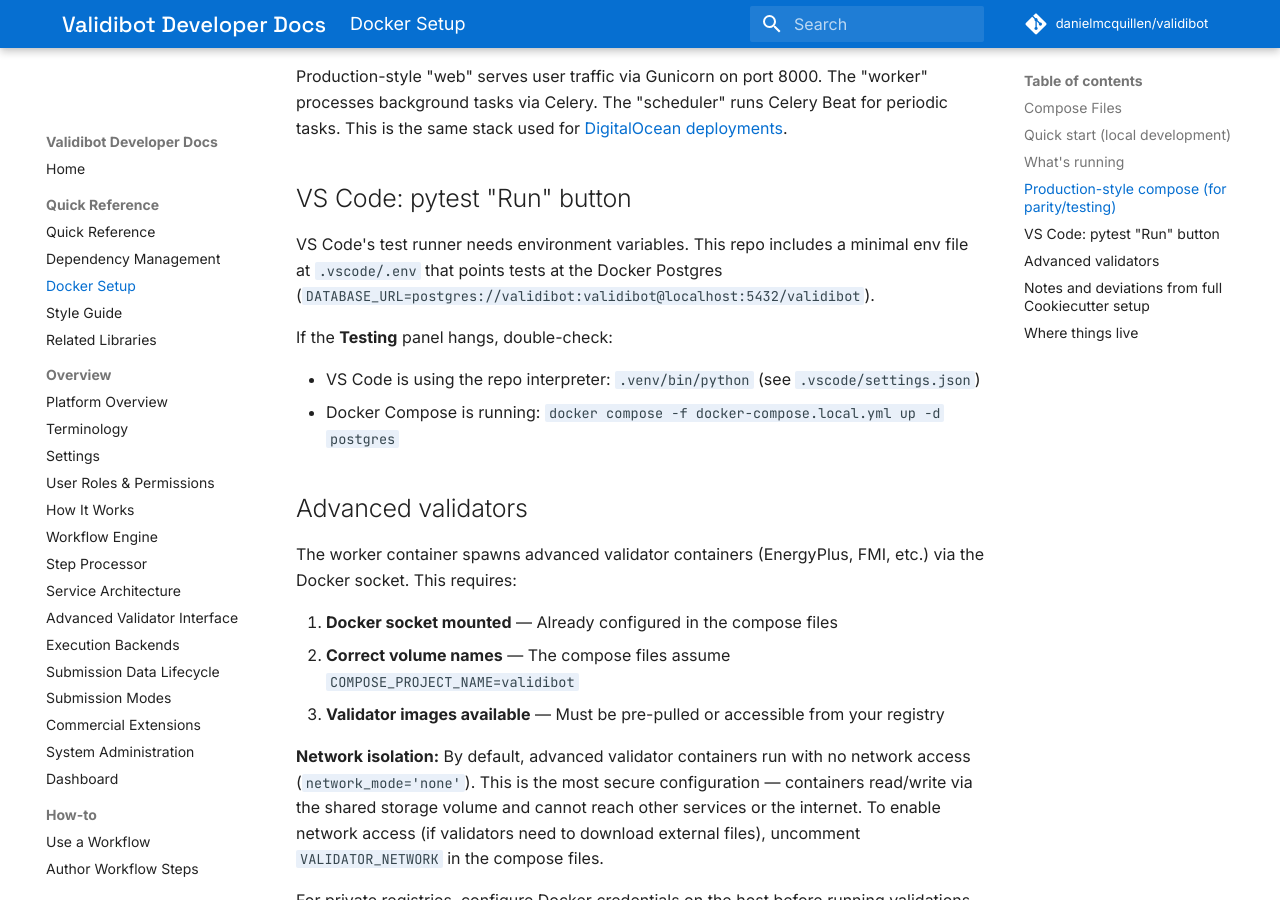
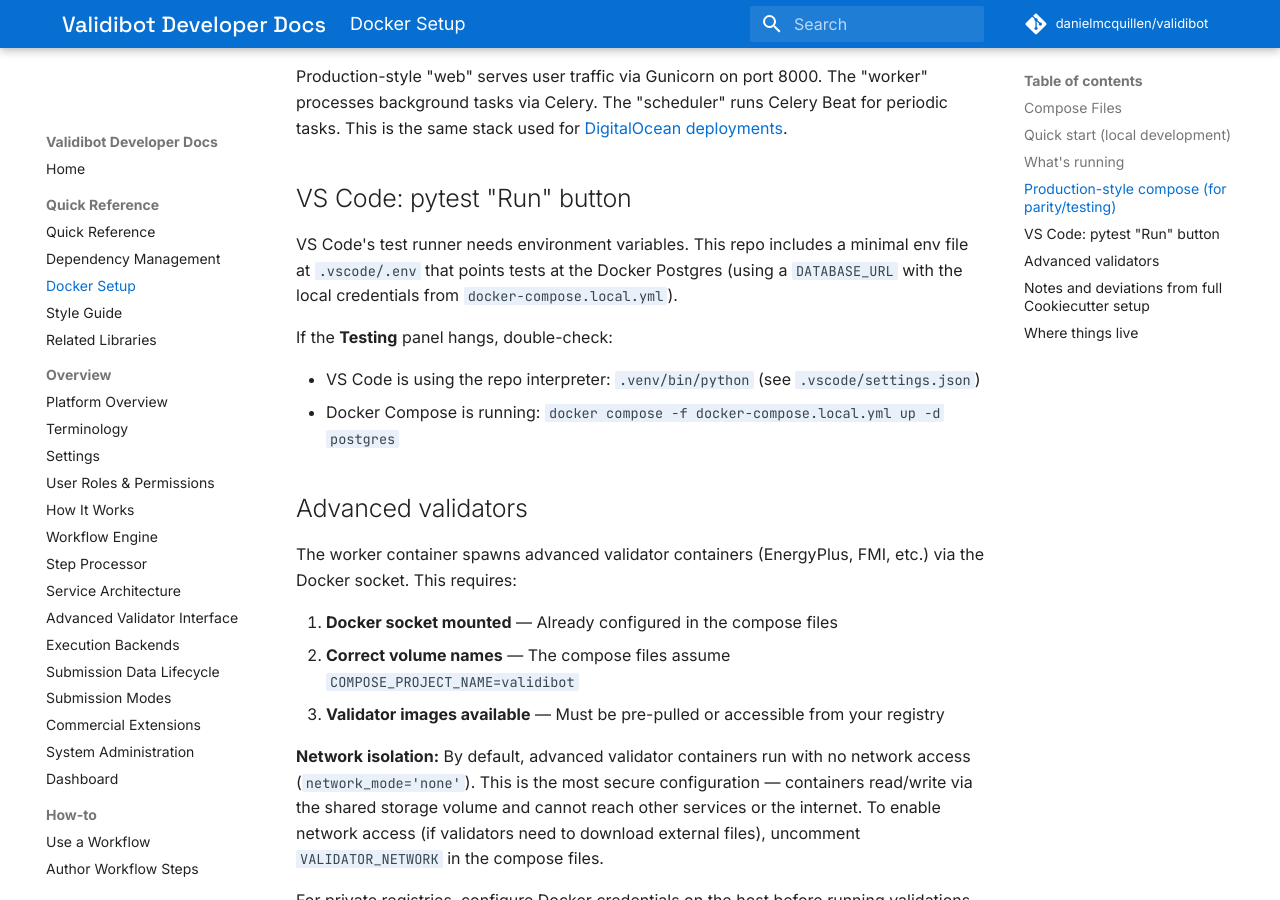
Before and after one commit to danielmcquillen/validibot, an MkDocs documentation site: the page built from docs/dev_docs/docker.md, in a window 1280 px wide and 900 px high, scrolled down 2658 px. Built offline with MkDocs 1.6.1 and Material for MkDocs 9.7.7, drawn with Linux system fonts in a browser that asks for light colours; comment, search, counter and statistics services are not loaded.

Commit message:
update ci

```diff
--- a/docs/dev_docs/docker.md
+++ b/docs/dev_docs/docker.md
@@ -104,7 +104,7 @@
 
 ## VS Code: pytest "Run" button
 
-VS Code's test runner needs environment variables. This repo includes a minimal env file at `.vscode/.env` that points tests at the Docker Postgres (`DATABASE_URL=postgres://validibot:validibot@localhost:5432/validibot`).
+VS Code's test runner needs environment variables. This repo includes a minimal env file at `.vscode/.env` that points tests at the Docker Postgres (using a `DATABASE_URL` with the local credentials from `docker-compose.local.yml`).
 
 If the **Testing** panel hangs, double-check:
 
```
Also changed, not shown: docs/README.md (+8 -6 lines), 2 other files.
